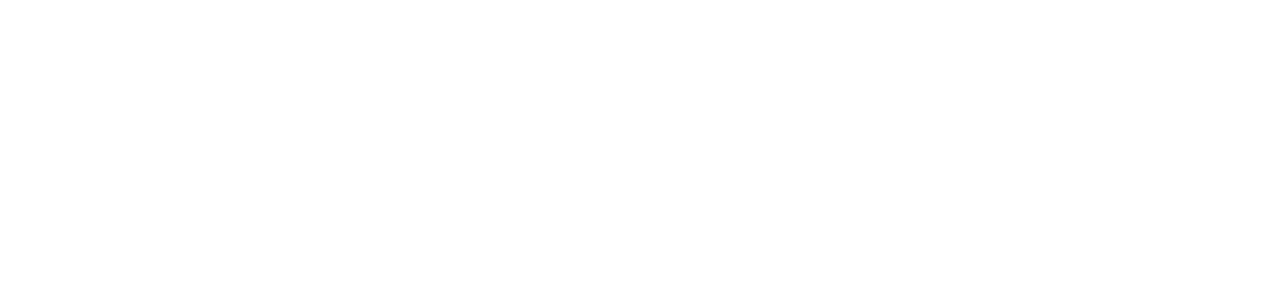
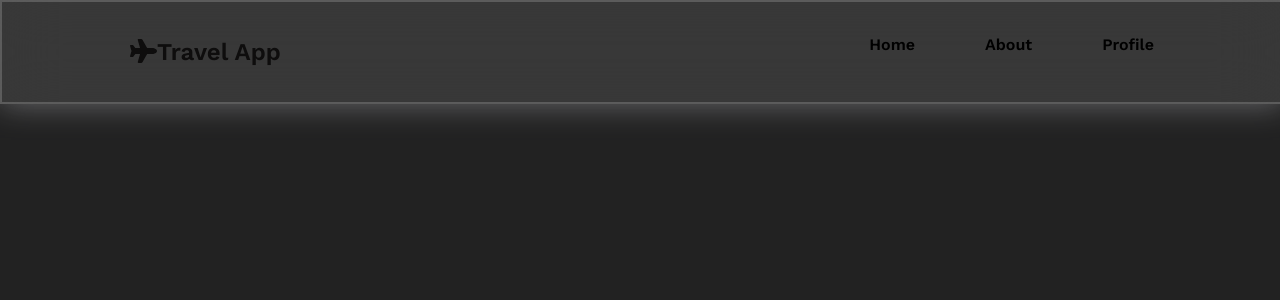
Before and after one commit to Wanjirumbuthia/Travel-Plan-Project, a React (Create React App) app in the folder client/: page / in a window 1280 px wide. Shown: the top 300 px of the page. Built offline with nearby package versions, Linux system fonts and the light colour scheme.

Commit message:
Progress

```diff
--- a/client/src/components/App.jsx
+++ b/client/src/components/App.jsx
@@ -1,25 +1,24 @@
-import React, { useEffect, useState } from "react";
+import React from "react";
 import { Switch, Route } from "react-router-dom";
-import "./app.css"
+import "./app.css";
 import Home from "./Section/Home/Home";
-import About from "./Section/About/About"
-import PlanNow from "./Section/Plan-Now/PlanNow"
+import About from "./Section/About/About";
+import PlanNow from "./Section/Plan-Now/PlanNow";
 import Login from "./Section/Login/Login";
 import Navbar from "./Layout/Navbar";
 
-
-
 function App() {
-  return
-  <>
-  <Navbar/>
-  <div>
-    <section><Home /></section>
-    <section><Login /></section>
-    <section><PlanNow/></section>
-    <section><About/></section>
-   </div>
-  </>
+  return (
+    <>
+      <Navbar />
+      {/* <div>
+        <section><Home /></section>
+        <section><Login /></section>
+        <section><PlanNow /></section>
+        <section><About /></section>
+      </div> */}
+    </>
+  );
 }
 
 export default App;
--- a/client/src/components/Layout/Navbar.jsx
+++ b/client/src/components/Layout/Navbar.jsx
@@ -1,10 +1,27 @@
-import React from 'react'
-import "./navbar.css"
+import React from 'react';
+import { FontAwesomeIcon } from '@fortawesome/react-fontawesome';
+import { faPlane } from '@fortawesome/free-solid-svg-icons';
+import './navbar.css';
 
 function Navbar() {
   return (
-    <div>Navbar</div>
-  )
+    <header>
+      <div className="container">
+        <h1 className="logo">
+          <FontAwesomeIcon icon={faPlane} />
+          Travel App
+        </h1>
+        <nav>
+          <ul>
+            <li> Home </li>
+            <li>About </li>
+            <li>Profile </li>
+
+          </ul>
+        </nav>
+      </div>
+    </header>
+  );
 }
 
 export default Navbar;
--- a/client/src/components/Layout/navbar.css
+++ b/client/src/components/Layout/navbar.css
@@ -0,0 +1,93 @@
+@import url('https://fonts.googleapis.com/css?family=Work+Sans:400,600');
+
+body {
+  margin: 0;
+  background: #222;
+  font-family: 'Work Sans', sans-serif;
+  font-weight: 800;
+}
+
+.container {
+  width: 80%;
+  margin: 0 auto;
+}
+
+header {
+  background: rgba(255, 255, 255, 0.1);
+  backdrop-filter: blur(30px);
+  -webkit-backdrop-filter: blur(30px);
+  box-shadow: 0px 0px 30px rgba(227, 228, 237, 0.37);
+  border: 2px solid rgba(255, 255, 255, 0.18);
+  padding: 10px 0;
+  position: fixed;
+  width: 100%;
+  top: 0;
+  left: 0;
+  z-index: 1;
+}
+
+header::after {
+  content: '';
+  display: table;
+  clear: both;
+}
+
+.logo {
+  float: left;
+  padding: 10px 0;
+  color: rgb(14, 13, 13);
+  font-size: 24px;
+}
+
+.logo i {
+  margin-right: 5px;
+}
+
+nav {
+  float: right;
+}
+
+nav ul {
+  margin: 0;
+  padding: 0;
+  list-style: none;
+}
+
+nav li {
+  display: inline-block;
+  margin-left: 70px;
+  padding-top: 23px;
+  position: relative;
+}
+
+nav a {
+  color: #fff;
+  text-decoration: none;
+  text-transform: uppercase;
+  font-size: 14px;
+}
+
+nav a:hover {
+  color: #ddd;
+}
+
+nav a::before {
+  content: '';
+  display: block;
+  height: 5px;
+  background-color: #444;
+  position: absolute;
+  top: 0;
+  width: 0%;
+  transition: all ease-in-out 250ms;
+}
+
+nav a:hover::before {
+  width: 100%;
+}
+
+.content {
+  padding-top: 70px;
+  color: white;
+  text-align: center;
+}
```
Also changed, not shown: client/package.json (+6 -1 lines).
